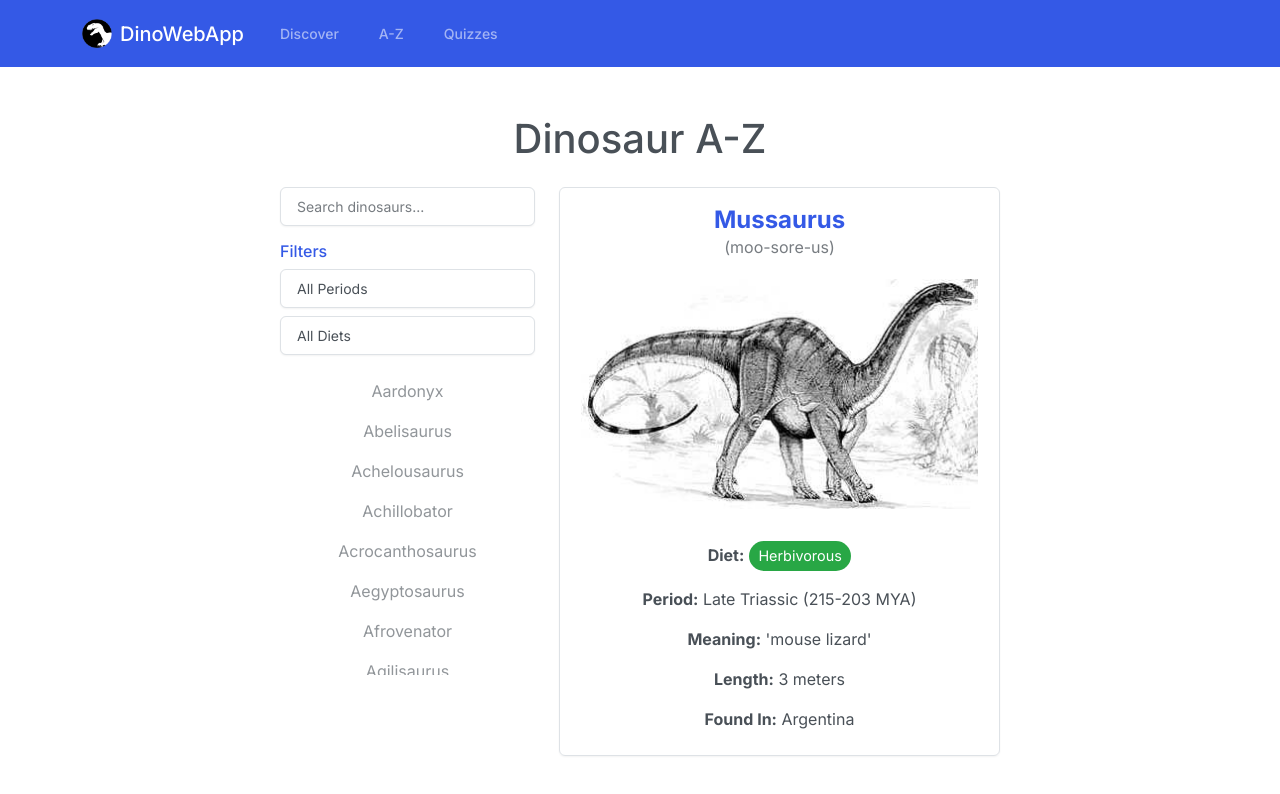
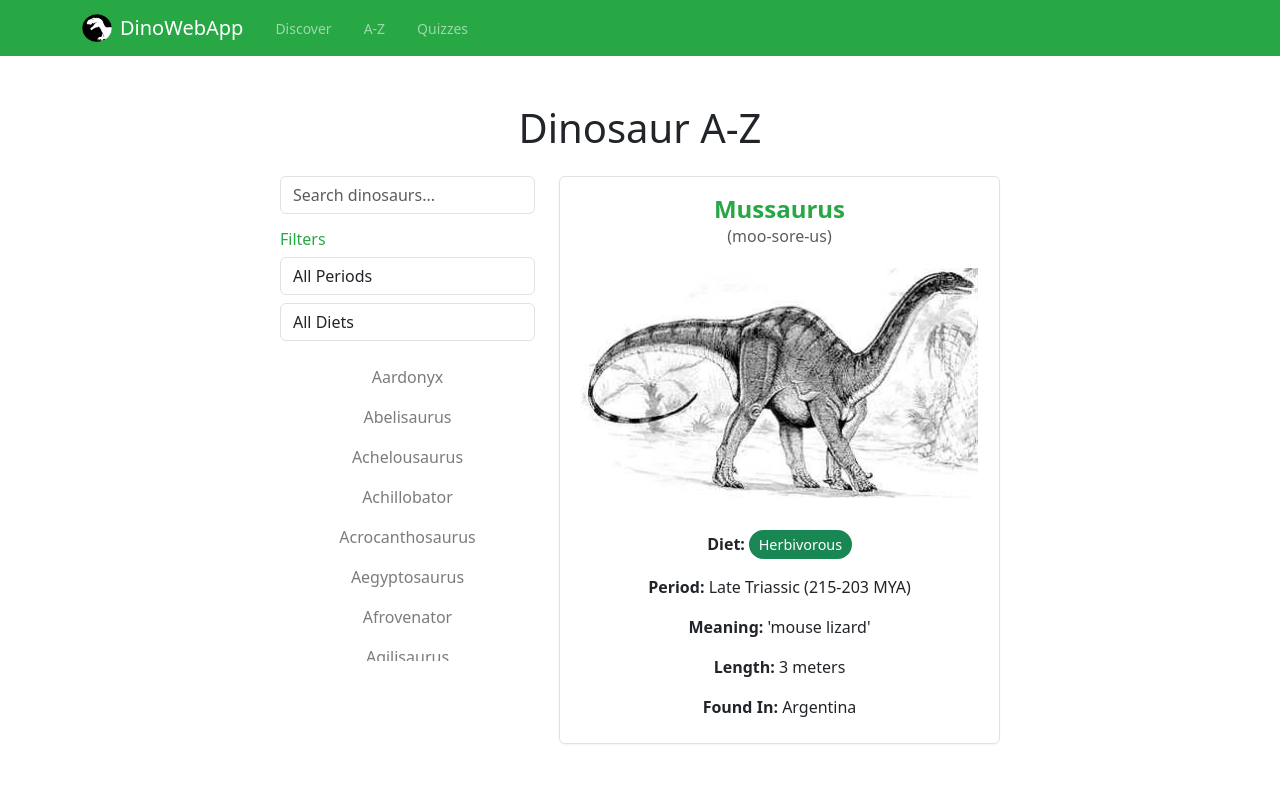
Before and after one commit to FraserProvan2/dinosaur-directory, a React (Create React App) app: page /dinosaur/mussaurus in a window 1280 px wide. Shown: the top 794 px of the page. Built offline with nearby package versions, Linux system fonts and the light colour scheme.

Commit message:
fixed colours

```diff
--- a/src/App.scss
+++ b/src/App.scss
@@ -1,8 +1,19 @@
-@import 'bootstrap/dist/css/bootstrap.min.css';
-@import "bootswatch/dist/zephyr/bootstrap.min.css";
+// Variables
+$primary: #28a745;
+$secondary: #f0f0f0;
+$correct: #28a745;
+$incorrect: #dc3545;
 
-@import "./styles/theme.scss";
+// Bootstrap, Bootswatch
+@import "~bootstrap/scss/functions";
+@import "~bootstrap/scss/variables";
+@import "~bootstrap/scss/mixins";
 
+@import "~bootstrap/scss/bootstrap";
+@import "bootswatch/dist/zephyr/variables.scss";
+@import "bootswatch/dist/zephyr/bootswatch.scss";
+
+// Pages
 @import "./styles/home.scss";
 @import "./styles/navbar.scss";
 @import "./styles/quizzes.scss";
@@ -10,20 +21,33 @@
 @import "./styles/globe.scss";
 @import "./styles/atoz.scss";
 
-body {
-  margin: 0;
-  -webkit-font-smoothing: antialiased;
-  -moz-osx-font-smoothing: grayscale;
-}
-
-// code {
-//   font-family: source-code-pro, Menlo, Monaco, Consolas, "Courier New",
-//     monospace;
-// }
-
+// Global classes
 .dynamic-margin-top {
   margin-top: 3rem !important;
   @media only screen and (max-width: 600px) {
     margin-top: 2rem !important;
   }
 }
+
+.btn-primary,
+.btn-primary:hover,
+.btn-primary:active,
+.btn-primary:focus {
+  color: $white !important;
+}
+
+.card {
+  box-shadow: 0 1px 2px rgba(0, 0, 0, 0.05);
+}
+
+// .period-slider::-webkit-slider-runnable-track {
+//   background: red;
+// }
+
+// .period-slider::-moz-range-track {
+//   background: red;
+// }
+
+// .period-slider::-ms-track {
+//   background: red;
+// }
--- a/src/components/discover/App.js
+++ b/src/components/discover/App.js
@@ -6,7 +6,7 @@ import DinosaurCollection from "../../entities/DinosaurCollection";
 import fullPeriods from "../../data/full-periods.json";
 
 const periods = Object.keys(fullPeriods);
-const PRIMARY_COLOR = "#AA0000";
+const PRIMARY_COLOR = "#28a745";
 
 const MesozoicEras = () => {
   const [selectedPeriod, setSelectedPeriod] = useState(periods[0]);
--- a/src/styles/_theme.scss
+++ /dev/null
@@ -1,8 +0,0 @@
-$color-primary: #3459e6;
-$color-secondary: #495057;
-$color-background: #ffffff;
-
-$color-correct: #28a745;
-$color-incorrect: #dc3545;
-$color-highlight: #007bff;
-$color-option-bg: #f8f9fa;
--- a/src/styles/atoz.scss
+++ b/src/styles/atoz.scss
@@ -23,7 +23,7 @@
   font-size: 1.2rem;
   font-weight: bold;
   opacity: 1;
-  color: $color-primary;
+  color: $primary;
 }
 
 .dinosaur-header {
@@ -63,15 +63,15 @@
 }
 
 .diet-pill.herb {
-  background-color: $color-correct;
+  background-color: $green;
 }
 
 .diet-pill.carn {
-  background-color: $color-incorrect;
+  background-color: $incorrect;
 }
 
 .diet-pill.default {
-  background-color: #555;
+  background-color: #a9a9a9;
 }
 
 .diet {
@@ -79,7 +79,7 @@
 }
 
 .filters-text {
-  color: $color-primary;
+  color: $primary;
   font-size: 1rem;
   margin-top: 0;
   margin-bottom: 0.5rem;
--- a/src/styles/discover.scss
+++ b/src/styles/discover.scss
@@ -38,8 +38,8 @@
 
 .right-panel {
   display: block;
-  color: black;
-  background-color: white;
+  color: $black;
+  background-color: $white;
   padding: 0 20px;
   width: 25%;
   max-height: 70vh;
@@ -102,7 +102,7 @@
   height: 90px;
 
   a {
-    color: $color-primary;
+    color: $primary;
     font-weight: bold;
     text-decoration: none;
   }
--- a/src/styles/globe.scss
+++ b/src/styles/globe.scss
@@ -21,14 +21,14 @@
 }
 
 .globe-canvas {
-  background-color: black;
+  background-color: $black;
   width: 100%;
   height: 100%;
 }
 
 .flag-label {
   background-color: rgba(0, 0, 0, 0.7);
-  color: white;
+  color: $white;
   padding: 6px 8px;
   border-radius: 5px;
   font-size: 12px;
--- a/src/styles/quizzes.scss
+++ b/src/styles/quizzes.scss
@@ -49,14 +49,14 @@
 }
 
 .text-option-btn.correct {
-  background: #28a745;
-  color: black;
+  background: $correct;
+  color: $white;
 }
 
 .text-option-btn.incorrect {
-  background: #dc3545;
+  background: $incorrect;
   animation: shake 0.3s;
-  color: black;
+  color: $white;
 }
 
 .image-options-grid {
@@ -77,7 +77,7 @@
   max-width: 40%;
   border: none;
   padding: 10px;
-  background-color: #f8f9fa;
+  background-color: $secondary;
   border-radius: 5px;
   cursor: pointer;
   transition: all 0.3s;
@@ -92,14 +92,14 @@
 }
 
 .image-option-btn.correct {
-  background: #28a745;
-  color: black;
+  background: $correct;
+  color: $black;
 }
 
 .image-option-btn.incorrect {
-  background: #dc3545;
+  background: $incorrect;
   animation: shake 0.3s;
-  color: black;
+  color: $black;
 }
 
 .image-option-btn img {
@@ -139,7 +139,7 @@ h2 {
   font-size: 24px;
   margin: 0px;
   font-weight: bold;
-  color: $color-primary;
+  color: $primary;
 }
 
 .pronunciation {
```
